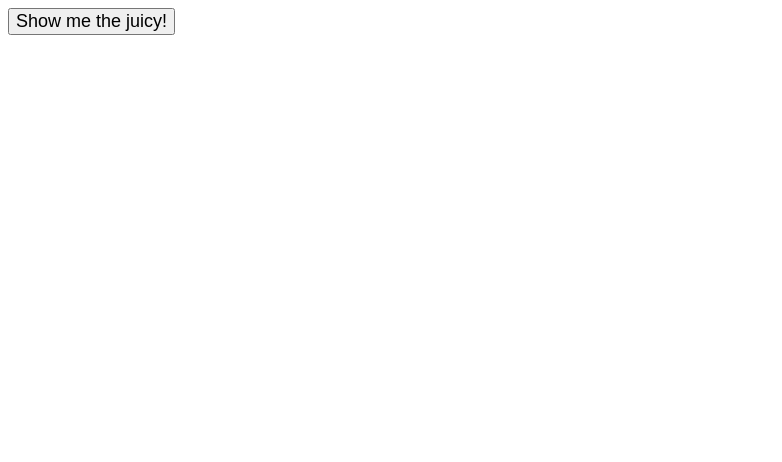
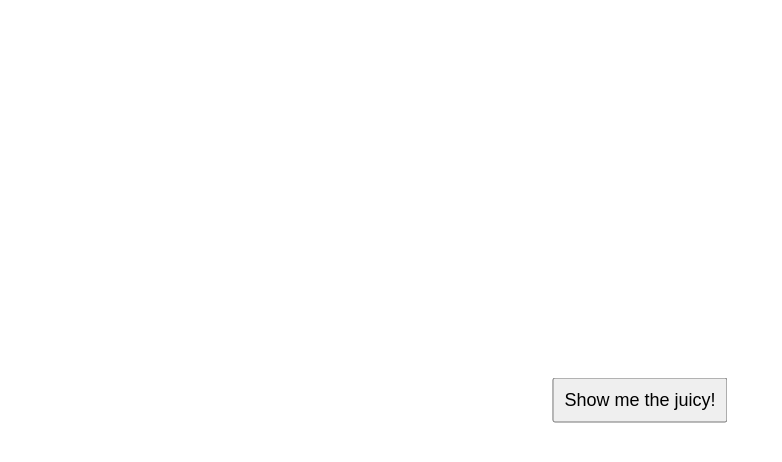
Before and after one commit to kovesimisi/ChristmasSurprise, a plain HTML site: page index.html in a window 1280 px wide. Shown: the whole page, without its empty margins (0-782 px from the left). Drawn offline with Linux system fonts and the light colour scheme.

Commit message:
addsajvafehb

```diff
--- a/index.html
+++ b/index.html
@@ -6,7 +6,7 @@
     <title>Document</title>
 </head>
 <body>
-    <button onclick="startThings()" style="position: absolute;width: auto;height: auto;font-size: large;">Show me the juicy!</button>
+    <button onclick="startThings()" style="    position: absolute;display: block;margin: auto;width: auto;height: auto;padding: 10px;left: 50%;font-size: large;top: 50%;transform: translate(-50%, -50%);">Show me the juicy!</button>
     <div style="display: none;" id="maindiv">
         <audio id="myaudio" width="420" height="345" referrerpolicy="no-referrer-when-downgrade" allow="autoplay" controls autoplay style="display: none;">
             <source src="felisnavidad.mp3" type="audio/mpeg">
```
